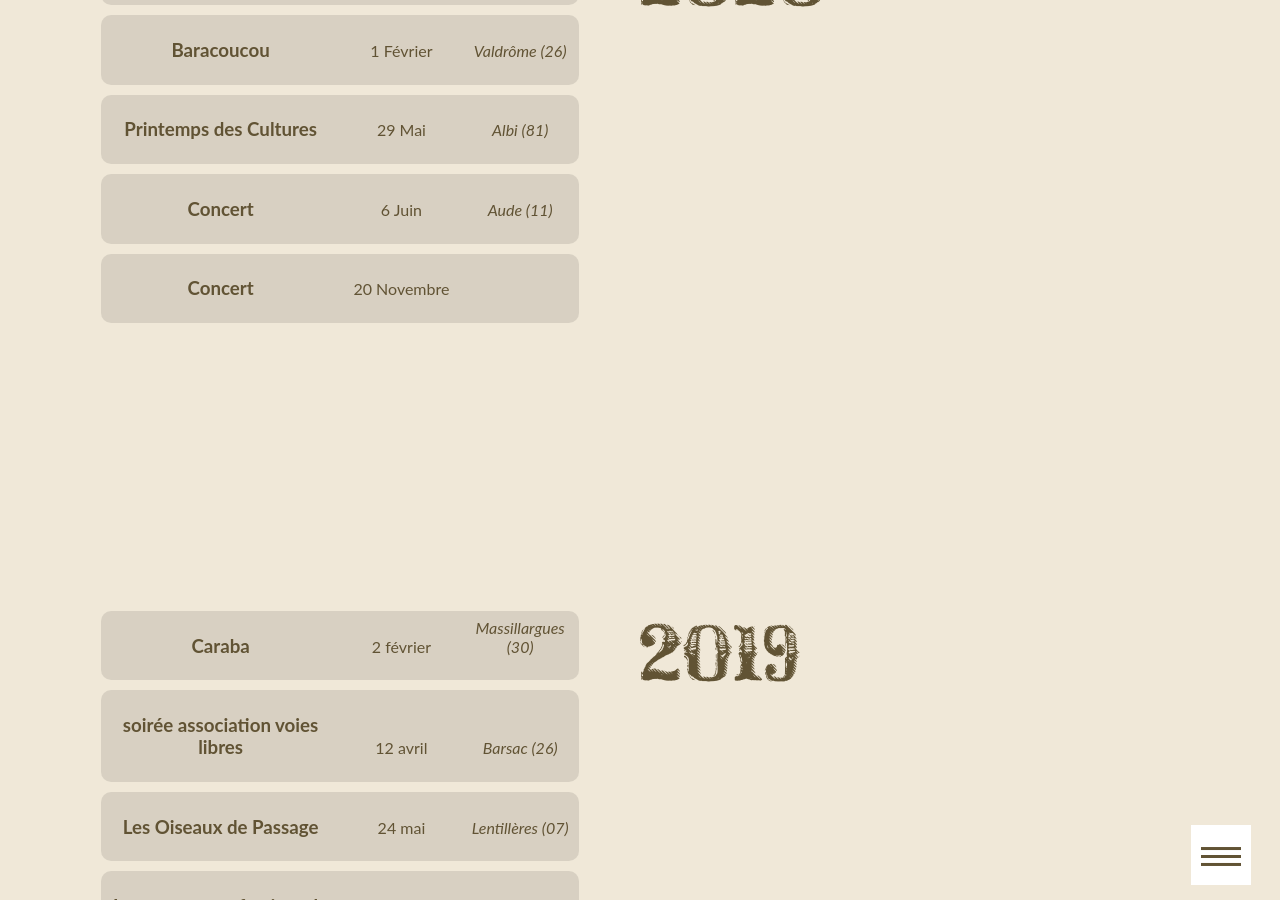
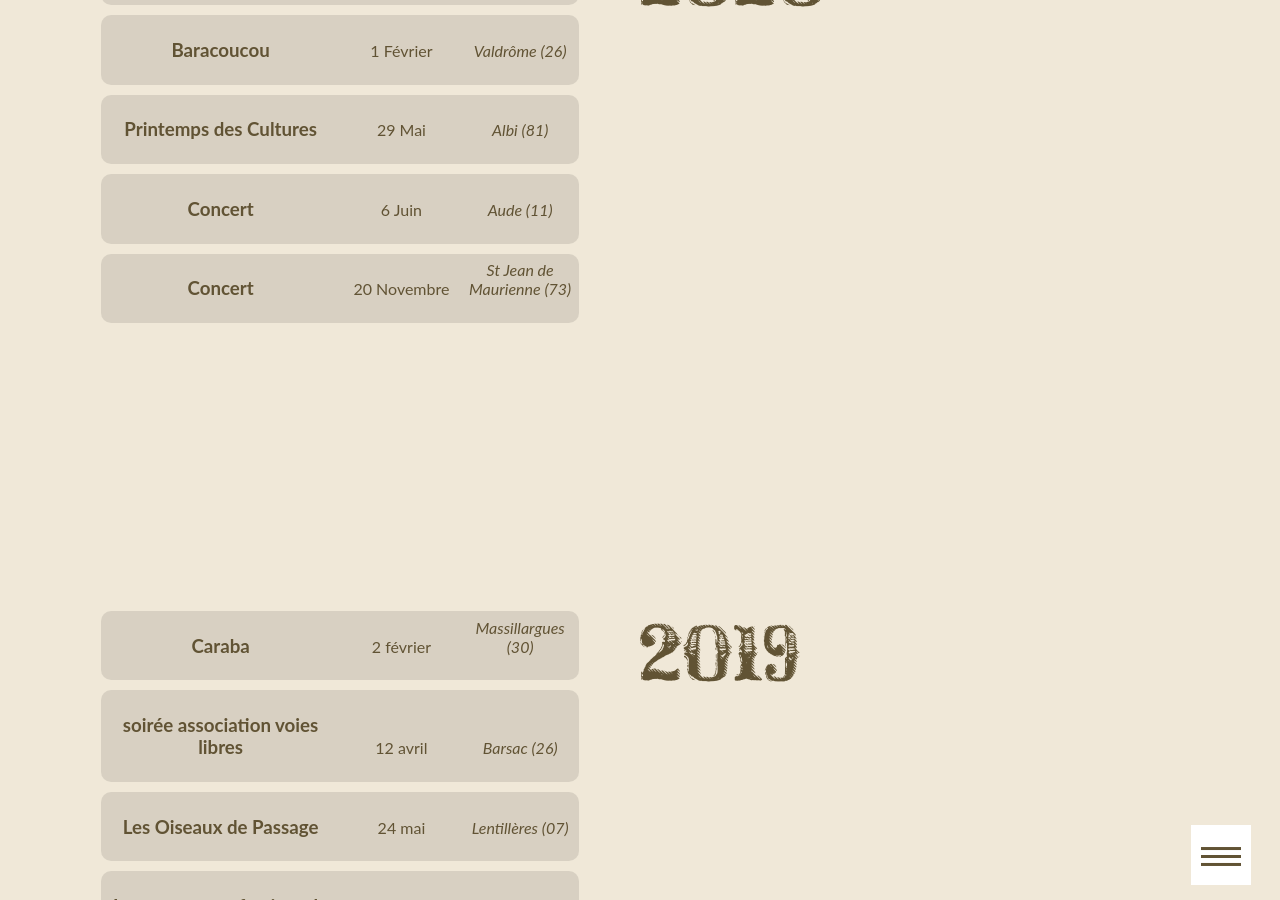
Before and after one commit to ftmftrs/ftmftrs.github.io, a Jekyll site: the page built from concert/index.html, in a window 1280 px wide and 900 px high, scrolled down 1118 px. Built offline with Jekyll 4.4.1, drawn with Linux system fonts in a browser that asks for light colours; Markdown is read by kramdown in place of the engine named in the settings; comment, search, counter and statistics services are not loaded.

Commit message:
Update concerts.yml

```diff
--- a/_data/concerts.yml
+++ b/_data/concerts.yml
@@ -19,7 +19,7 @@
 
     - title: Concert
       date: 20 Novembre
-      adress: St Jean de Maurienne
+      address: St Jean de Maurienne (73)
 
 
 - name: 2019
```
